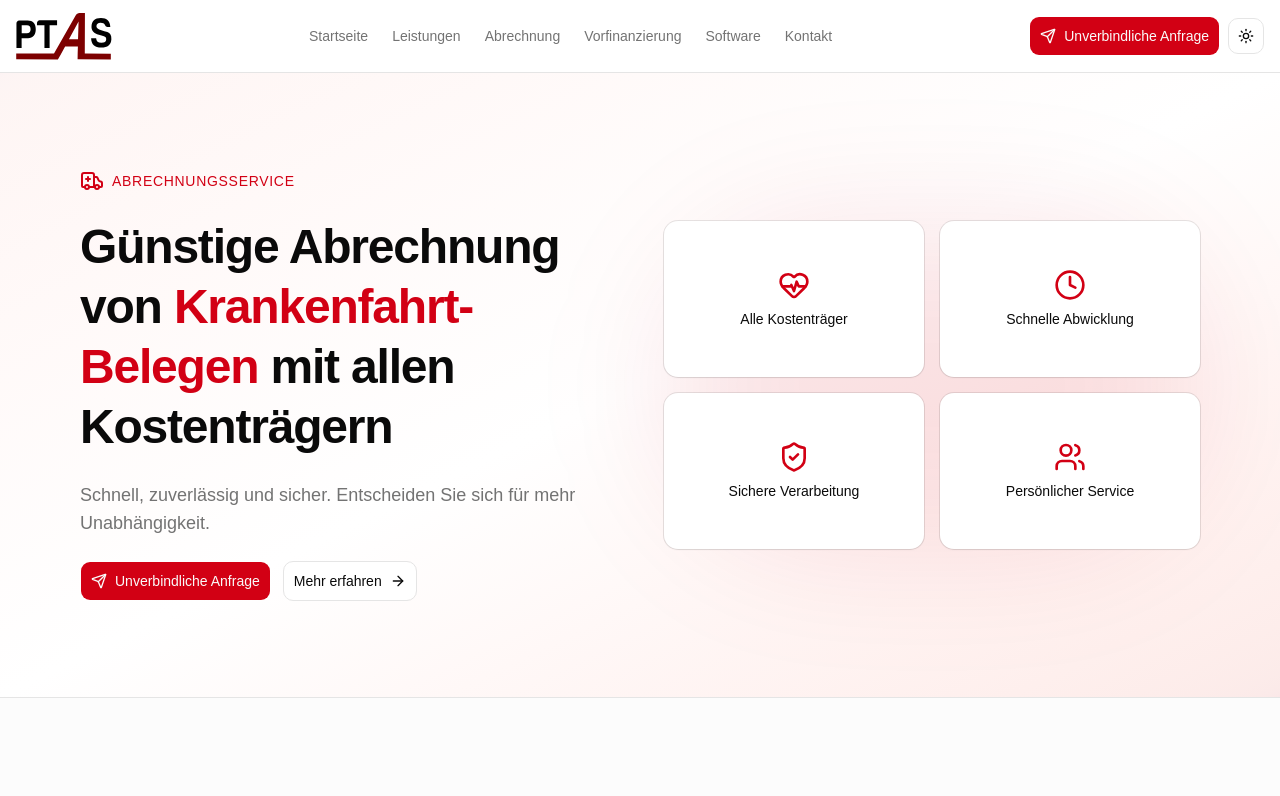
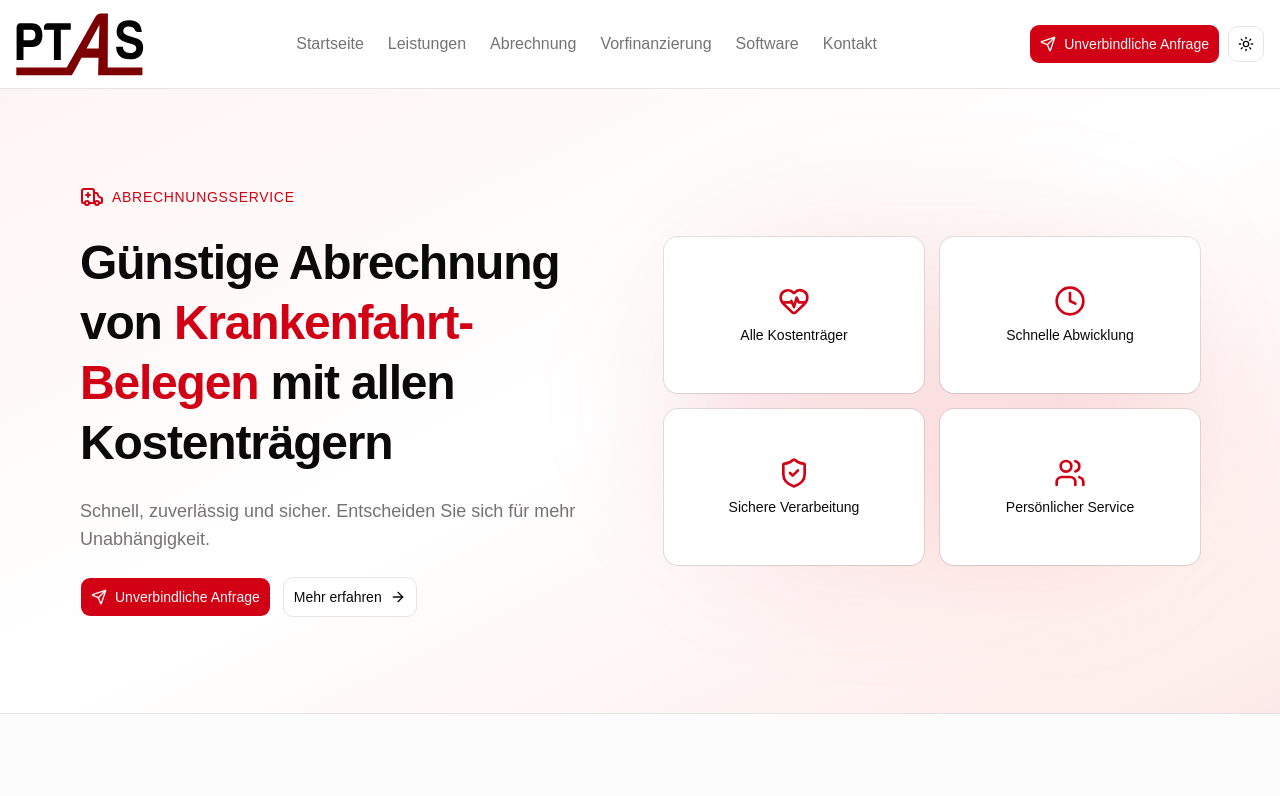
Before and after one commit to Yeah-Jack/ptas, a Next.js app in the folder apps/web/: page / in a window 1280 px wide. Shown: the top 796 px of the page. Built offline with nearby package versions, Linux system fonts and the light colour scheme.

Commit message:
fix: adjust logo size and clean up navigation link styles

```diff
--- a/apps/web/src/components/header.tsx
+++ b/apps/web/src/components/header.tsx
@@ -24,11 +24,8 @@ export default function Header() {
 		<header className="sticky top-0 z-50 border-b bg-background/95 backdrop-blur supports-backdrop-filter:bg-background/60">
 			<div className="container mx-auto flex items-center justify-between px-4 py-3">
 				{/* Logo */}
-				<Link
-					href="/"
-					className="flex items-center gap-2 font-bold text-lg text-primary"
-				>
-					<Image src={icon} alt="PTAS Logo" width={96} height={96} />
+				<Link href="/">
+					<Image src={icon} alt="PTAS Logo" width={128} height={128} />
 				</Link>
 
 				{/* Desktop Navigation */}
@@ -37,7 +34,7 @@ export default function Header() {
 						<Link
 							key={to}
 							href={to}
-							className="text-muted-foreground text-sm transition-colors hover:text-foreground"
+							className="text-muted-foreground transition-colors hover:text-foreground"
 						>
 							{label}
 						</Link>
```
